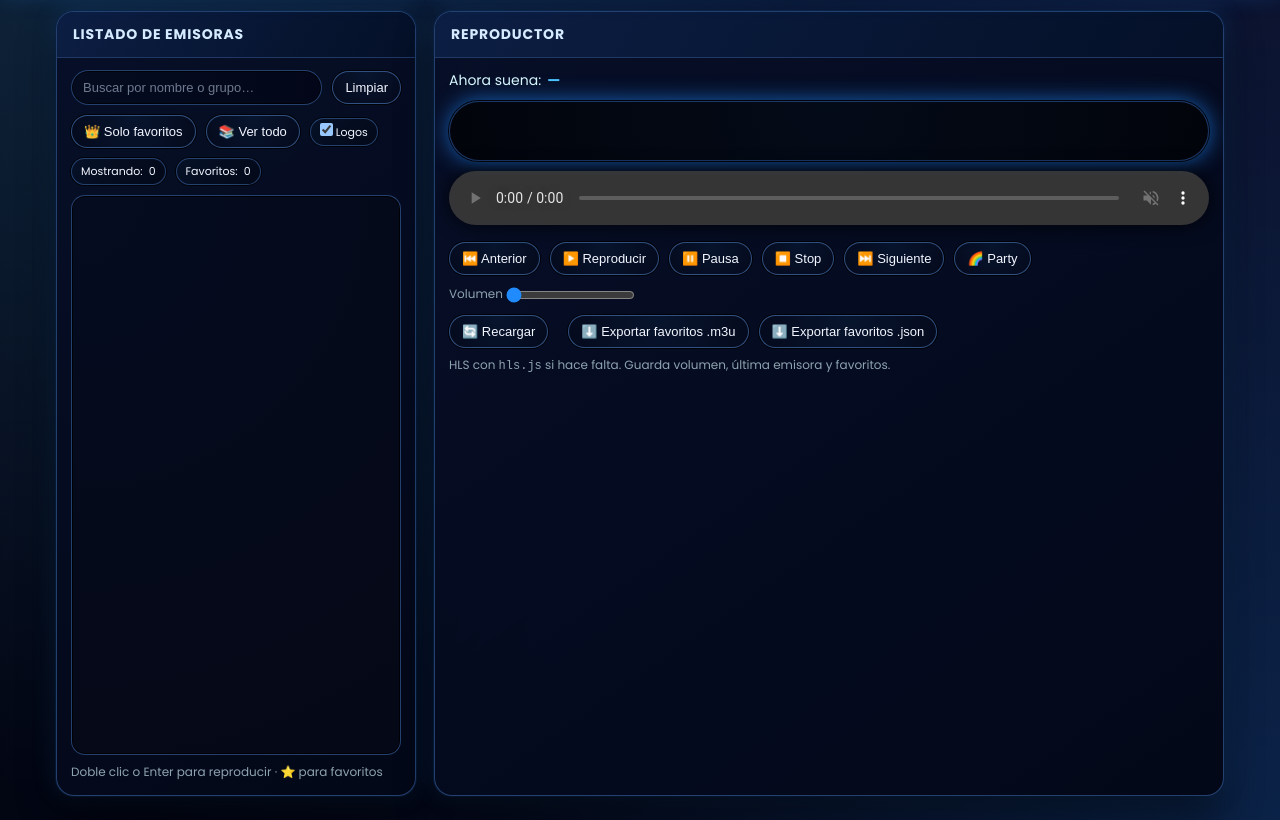
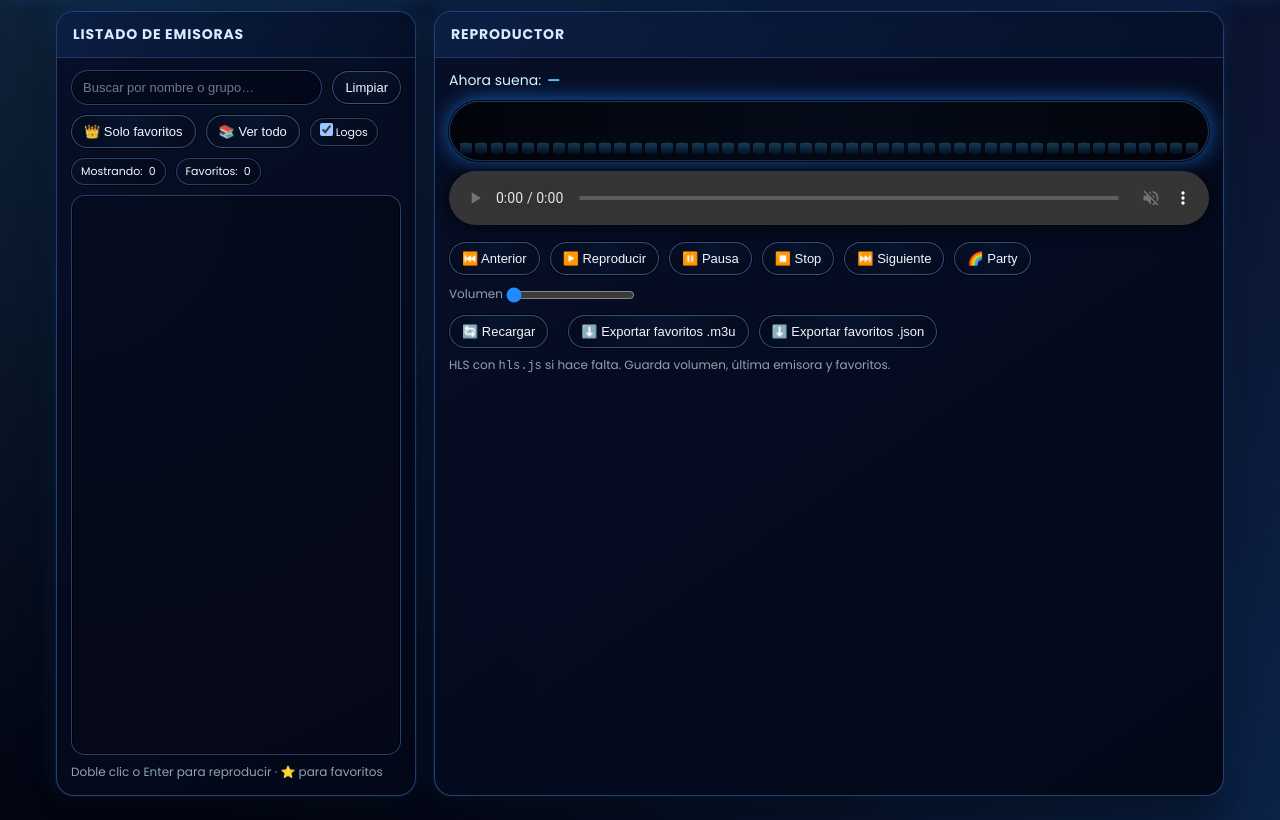
Before and after one commit to cuervo-123/radio-pro, a plain HTML site: page index.html in a window 1280 px wide. Shown: the part 62-882 px from the top of the page. Drawn offline with nearby package versions, Linux system fonts and the light colour scheme; no server answers.

Commit message:
Refactor bar styles in index.html
Updated the bar styles for improved appearance and added height and will-change properties.

```diff
--- a/index.html
+++ b/index.html
@@ -299,12 +299,15 @@
   flex:1;
   min-width:3px;
   border-radius:999px;
-    background:linear-gradient(to top,#0c213f,#1f8bff);
+  background: linear-gradient(to top, #0e2a55, #4ac3ff);
   transform-origin:bottom;
   transform:scaleY(.25);
-    opacity:.18;
+  opacity:.28;
   transition: transform .08s linear, opacity .08s linear;
+  height: 100%;             /* 👈 CLAVE: da altura base a la barra */
+  will-change: transform;   /* (opcional) más suave */
 }
+
 
   audio{
     width:100%;
```
Lines whose indentation alone changed are shown as unchanged.
